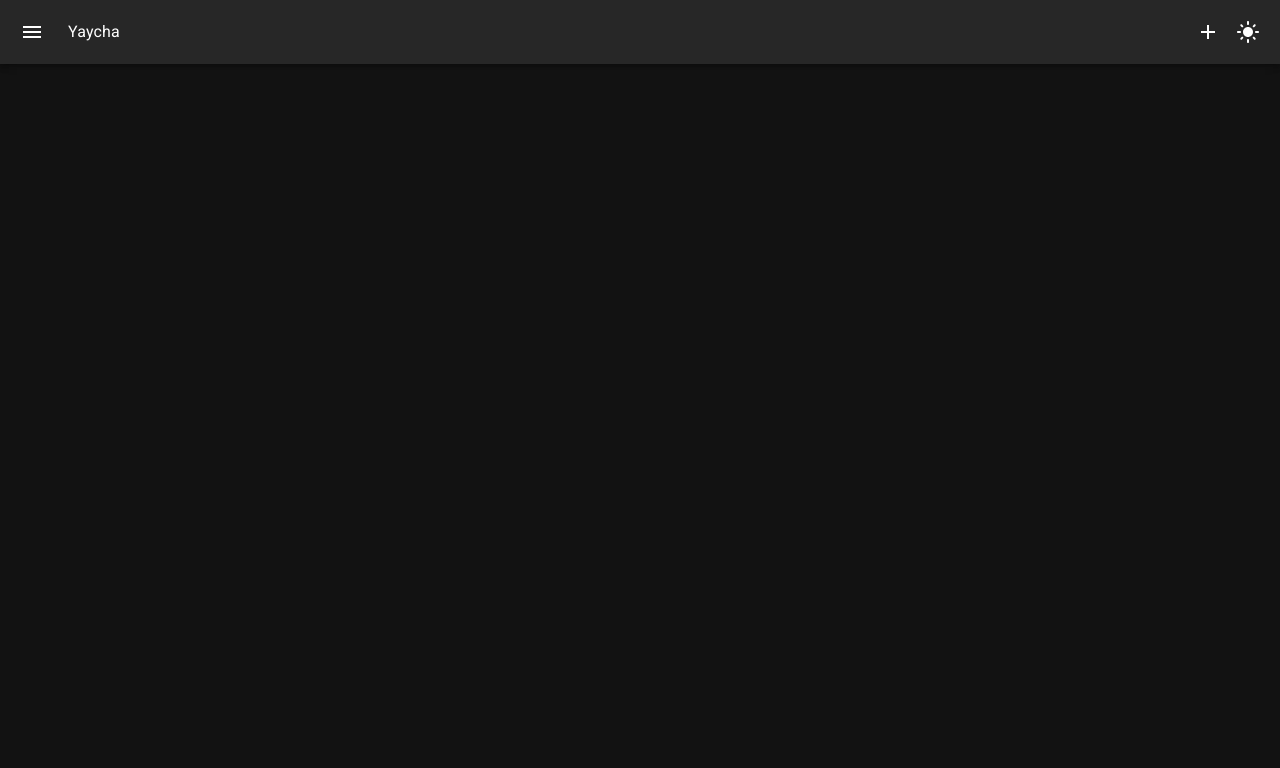
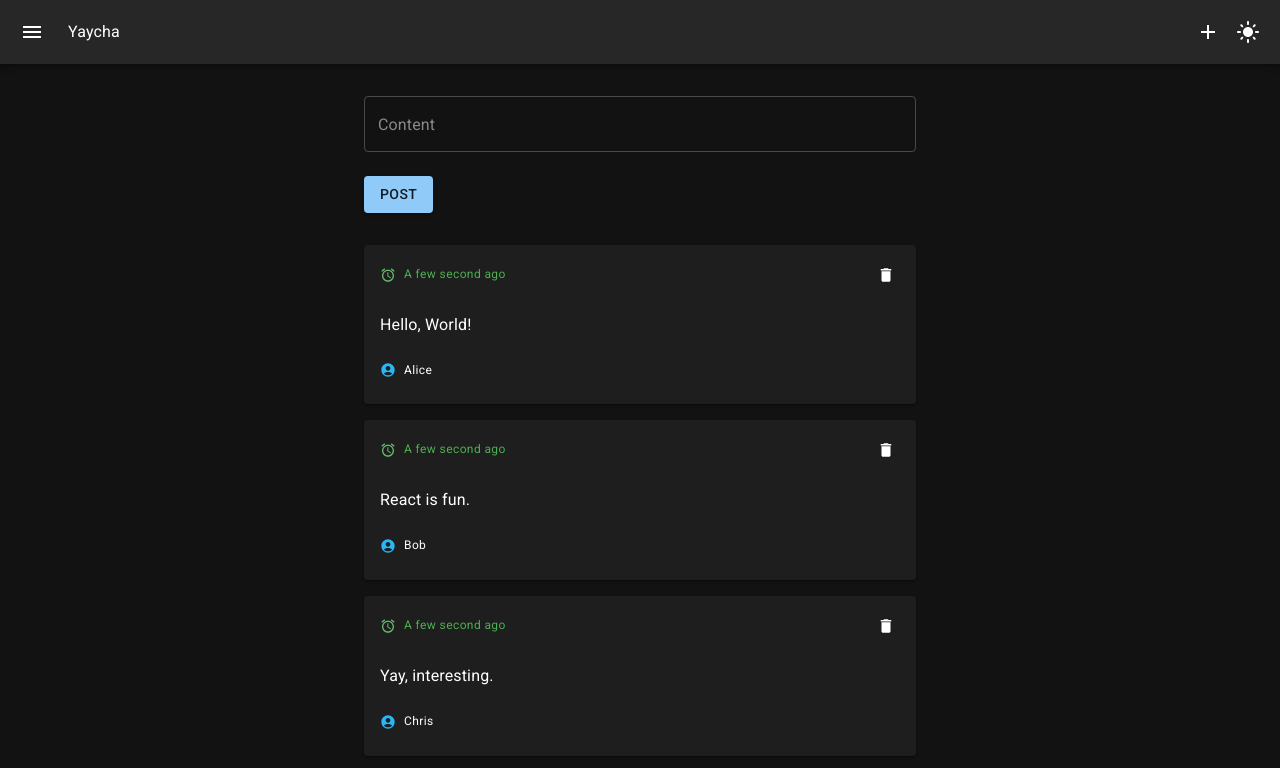
Before and after one commit to kaungsatthein/Yaycha, a React (Vite) app: page / in a window 1280 px wide. Both pictures are taken after a click on the button 1208 px from the left and 32 px from the top of the page. Shown: the top 768 px of the page. Built offline with nearby package versions, Linux system fonts and the light colour scheme.

Commit message:
[ADD MUI]

```diff
--- a/src/App.jsx
+++ b/src/App.jsx
@@ -1,8 +1,10 @@
 import { useState } from "react";
 
+import Header from "./components/Header";
 import Item from "./components/Item";
 import Form from "./components/Form";
 import { useApp } from "./ThemedApp";
+import { Box, Container } from "@mui/material";
 
 export default function App() {
   const [data, setData] = useState([
@@ -10,8 +12,7 @@ export default function App() {
     { id: 2, content: "React is fun.", name: "Bob" },
     { id: 3, content: "Yay, interesting.", name: "Chris" },
   ]);
-  const [showForm, setShowForm] = useState(false);
-  const { mode, setMode } = useApp();
+  const { showForm } = useApp();
 
   const add = (content, name) => {
     const id = data[data.length - 1].id + 1;
@@ -23,60 +24,14 @@ export default function App() {
   };
 
   return (
-    <div
-      style={{
-        minHeight: 1500,
-        background: mode === "dark" ? "black" : "white",
-        color: mode === "dark" ? "white" : "black",
-        paddingTop: 20,
-      }}
-    >
-      <div style={{ maxWidth: 600, margin: "20px auto" }}>
-        <h1
-          style={{
-            display: "flex",
-            justifyContent: "space-between",
-            alignItems: "center",
-          }}
-        >
-          Yaycha
-          <div>
-            <button
-              onClick={() => setShowForm(!showForm)}
-              style={{
-                width: 32,
-                height: 32,
-                borderRadius: 50,
-                border: "0 none",
-                background: showForm ? "#dc3545" : "#0d6efd",
-                color: "white",
-              }}
-            >
-              {showForm ? "x" : "+"}
-            </button>
-            <button
-              onClick={() => setMode(mode === "dark" ? "light" : "dark")}
-              style={{
-                marginLeft: 8,
-                padding: "0 20px",
-                height: 32,
-                borderRadius: 32,
-                border: "0 none",
-                background: mode === "dark" ? "#333" : "#ddd",
-                color: mode === "dark" ? "white" : "black",
-              }}
-            >
-              {mode === "dark" ? "Light" : "Dark"}
-            </button>
-          </div>
-        </h1>
+    <Box>
+      <Header />
+      <Container maxWidth="sm" sx={{ mt: 4 }}>
         {showForm && <Form add={add} />}
-        <List>
-          {data.map((item) => {
-            return <Item key={item.id} item={item} remove={remove} />;
-          })}
-        </List>
-      </div>
-    </div>
+        {data.map((item) => (
+          <Item key={item.id} item={item} remove={remove} />
+        ))}
+      </Container>
+    </Box>
   );
 }
--- a/src/ThemedApp.jsx
+++ b/src/ThemedApp.jsx
@@ -2,7 +2,6 @@ import { useState, createContext, useContext } from "react";
 import { CssBaseline, ThemeProvider, createTheme } from "@mui/material";
 
 import App from "./App";
-import Header from "./components/Header";
 
 const theme = createTheme({
   palette: {
@@ -20,8 +19,7 @@ export default function ThemedApp() {
   return (
     <ThemeProvider theme={theme}>
       <AppContext.Provider value={{ showForm, setShowForm }}>
-        {/* <App /> */}
-        <Header />
+        <App />
         <CssBaseline />
       </AppContext.Provider>
     </ThemeProvider>
--- a/src/components/Form.jsx
+++ b/src/components/Form.jsx
@@ -1,55 +1,30 @@
 import { useRef } from "react";
-import { useApp } from "../ThemedApp";
+import { TextField, Box, Button } from "@mui/material";
 
 export default function Form({ add }) {
-  const { mode } = useApp();
   const contentRef = useRef();
-  const nameRef = useRef();
 
   return (
     <form
-      action=""
-      style={{
-        display: "flex",
-        flexDirection: "column",
-        gap: 3,
-        padding: 10,
-        borderRadius: 8,
-        marginBottom: 20,
-        background: mode === "dark" ? "#555" : "#def",
-      }}
       onSubmit={(e) => {
         e.preventDefault();
         const content = contentRef.current.value;
-        const name = nameRef.current.value;
-
-        add(content, name);
+        add(content, "Alice");
         e.currentTarget.reset();
       }}
     >
-      <input
-        type="text"
-        placeholder="Content"
-        ref={contentRef}
-        style={{ padding: 5 }}
-      />
-      <input
-        type="text"
-        placeholder="Name"
-        ref={nameRef}
-        style={{ padding: 5 }}
-      />
-      <button
-        type="submit"
-        style={{
-          padding: 8,
-          background: "#0d6efd",
-          color: "white",
-          border: "0 none",
-        }}
-      >
+      <Box sx={{ mb: 2, textAlign: "right" }}>
+        <TextField
+          inputRef={contentRef}
+          type="text"
+          placeholder="Content"
+          fullWidth
+          sx={{ mb: 1 }}
+        />
+      </Box>
+      <Button variant="contained" type="submit" sx={{ mb: 4 }}>
         Post
-      </button>
+      </Button>
     </form>
   );
 }
--- a/src/components/Header.jsx
+++ b/src/components/Header.jsx
@@ -19,7 +19,7 @@ export default function Header() {
           <IconButton color="inherit" onClick={() => setShowForm(!showForm)}>
             <AddIcon />
           </IconButton>
-          <IconButton color="inherit" edge="end">
+          <IconButton color="inherit" edge="end" onClick={() => {}}>
             <LightModeIcon />
           </IconButton>
         </Box>
--- a/src/components/Item.jsx
+++ b/src/components/Item.jsx
@@ -1,19 +1,54 @@
+import { Box, Card, CardContent, Typography, IconButton } from "@mui/material";
+
+import {
+  Alarm as TimeIcon,
+  AccountCircle as UserIcon,
+  Delete as DeleteIcon,
+} from "@mui/icons-material";
+
+import { green } from "@mui/material/colors";
+
 export default function Item({ item, remove }) {
   return (
-    <li
-      style={{
-        padding: 10,
-        borderBottom: "1px solid #ddd",
-        display: "flex",
-        flexDirection: "row",
-        justifyContent: "space-between",
-        cursor: "pointer",
-      }}
-    >
-      <span>
-        {item.content} - <b>{item.name}</b>
-      </span>
-      <button onClick={() => remove(item.id)}>Delete</button>
-    </li>
+    <Card sx={{ mb: 2 }}>
+      <CardContent>
+        <Box
+          sx={{
+            display: "flex",
+            flexDirection: "row",
+            justifyContent: "space-between",
+          }}
+        >
+          <Box
+            sx={{
+              display: "flex",
+              flexDirection: "row",
+              alignItems: "center",
+              gap: 1,
+            }}
+          >
+            <TimeIcon fontSize="10" color="success" />
+            <Typography variant="caption" sx={{ color: green[500] }}>
+              A few second ago
+            </Typography>
+          </Box>
+          <IconButton size="small" onClick={() => remove(item.id)}>
+            <DeleteIcon fontSize="inherit" />
+          </IconButton>
+        </Box>
+        <Typography sx={{ my: 3 }}>{item.content}</Typography>
+        <Box
+          sx={{
+            display: "flex",
+            flexDirection: "row",
+            alignItems: "center",
+            gap: 1,
+          }}
+        >
+          <UserIcon fontSize="12" color="info" />
+          <Typography variant="caption">{item.name}</Typography>
+        </Box>
+      </CardContent>
+    </Card>
   );
 }
```
